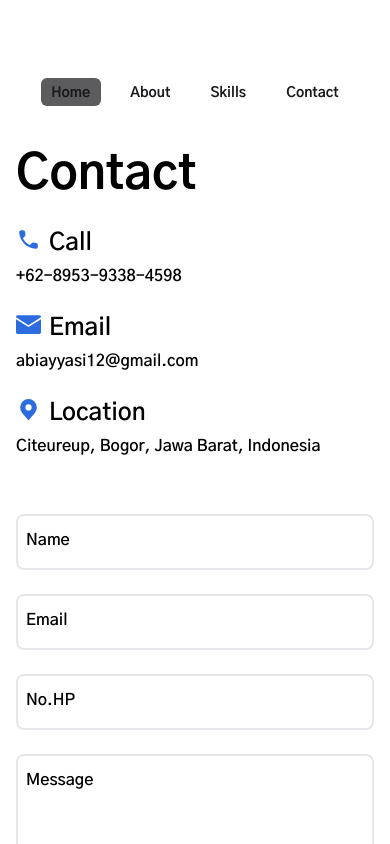
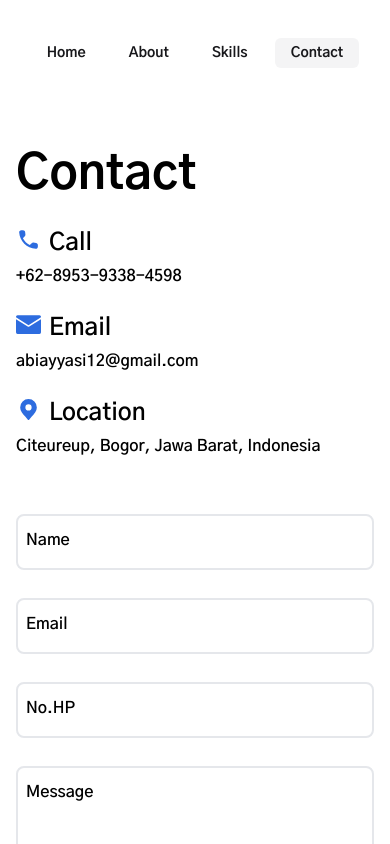
Before and after one commit to abirangers/next-portfolio, a Next.js app: page /contact in a window 390 px wide. Shown: the top 844 px of the page. Built offline with nearby package versions, Linux system fonts and the light colour scheme.

Commit message:
bug fixing

```diff
--- a/src/app/contact/ContactForm.tsx
+++ b/src/app/contact/ContactForm.tsx
@@ -34,7 +34,7 @@ const InputContact = ({
       type={type}
       className={clsx(
         "peer focus:outline-none focus:ring-1 focus:ring-blue-500 invalid:focus:ring-pink-500",
-        "border-2 w-full p-2 py-3 rounded-lg",
+        "border-2 w-full p-2 py-3 rounded-lg b-white",
         "text-lg font-normal",
         "transition-all duration-300 ease-in-out"
       )}
@@ -55,7 +55,9 @@ const InputContact = ({
       {title}
     </span>
     <h1
-      className={`hidden${error[name] ? "block" : ""} text-red-400 mt-1 ml-1`}
+      className={`-translate-y-6 opacity-0${
+        error[name] ? "block -translate-y-[1px] opacity-100" : ""
+      } text-red-400 transition-all duration-1000 mt-1 ml-1 -z-20`}
     >
       {name ? error[name] : undefined}
     </h1>
--- a/src/app/skills/page.tsx
+++ b/src/app/skills/page.tsx
@@ -47,7 +47,7 @@ const ListTechStack = ({ image, alt }: { image: string; alt: string }) => (
 
 const Skills = () => {
   return (
-    <section>
+    <section className="pb-[60px]">
       <h1 className="font-bold text-5xl mb-[28px]">Skills</h1>
       <div className="mt-[29px] grid gap-5 grid-cols-1 sm:grid-cols-2 md:grid-cols-3">
         {techStack.map((item, index) => (
--- a/src/components/sidebar.tsx
+++ b/src/components/sidebar.tsx
@@ -3,21 +3,21 @@ import clsx from "clsx";
 import Image from "next/image";
 import Link from "next/link";
 import { usePathname } from "next/navigation";
-import { MouseEvent, useState } from "react";
-import {
-  motion,
-  useMotionValue,
-  useMotionTemplate,
-  useSpring,
-} from "framer-motion";
+// import { MouseEvent, useState } from "react";
+// import {
+//   motion,
+//   useMotionValue,
+//   useMotionTemplate,
+//   useSpring,
+//   MotionValue,
+// } from "framer-motion";
 
 interface ItemProps {
   href?: string;
   text?: string;
-  onClick?: () => MouseEvent<HTMLAnchorElement>;
 }
 
-const Item = ({ href = "/", text = "Link", onClick }: ItemProps) => {
+const Item = ({ href = "/", text = "Link" }: ItemProps) => {
   const pathName = usePathname();
 
   return (
@@ -25,10 +25,9 @@ const Item = ({ href = "/", text = "Link", onClick }: ItemProps) => {
       <Link
         href={href}
         className={clsx(
-          "text-sm px-4 py-2 text-zinc-900 z-10 hover:bg-zinc-100 rounded-md font-bold transition-all duration-300 ease-in-out"
-          // pathName === href && "bg-zinc-100"
+          "text-sm px-4 py-2 text-zinc-900 z-10 hover:bg-zinc-100 rounded-md font-bold transition-all duration-300 ease-in-out",
+          pathName === href && "bg-zinc-100"
         )}
-        onClick={onClick}
       >
         {text}
       </Link>
@@ -37,36 +36,6 @@ const Item = ({ href = "/", text = "Link", onClick }: ItemProps) => {
 };
 
 const Sidebar = () => {
-  const [menuIdx, setMenuIdx] = useState<number>(0);
-
-  const menu = [
-    {
-      idx: 0,
-      width: "60px",
-      left: "-124px",
-    },
-    {
-      idx: 1,
-      width: "64px",
-      left: "-44px",
-    },
-    {
-      idx: 2,
-      width: "63px",
-      left: "33px",
-    },
-    {
-      idx: 3,
-      width: "70px",
-      left: "117px",
-    },
-  ];
-
-  const width = useSpring(menu[menuIdx].width);
-  const left = useSpring(menu[menuIdx].left);
-
-  const transform = useMotionTemplate`translateX(${left})`;
-
   return (
     <div className="lg:min-w-[231px] md:min-w-[190px] sm:min-w-[164px]">
       <Image
@@ -76,56 +45,30 @@ const Sidebar = () => {
         height={54}
         className="mx-4 mb-[22px] hidden sm:block"
       />
-      <div className="sm:flex flex-col gap-y-[11px] hidden">
+      <div className="flex sm:flex-col sm:gap-y-[11px] absolute top-10 left-0 right-0 mx-auto gap-x-[11px] justify-center flex-row sm:static">
+        {/* <motion.span
+          className={clsx(
+            "bg-zinc-900 absolute h-7 right-0 left-[5px] -top-px rounded-md opacity-70"
+          )}
+          style={{ width, transform }}
+        ></motion.span> */}
         <Item href={"/"} text="Home" />
         <Item href={"/about"} text="About" />
         <Item href={"/skills"} text="Skills" />
         <Item href={"/contact"} text="Contact" />
       </div>
 
-      {/* navbar mobile */}
+      {/* navbar mobile
       <div className="flex flex-row gap-x-2 absolute top-20 justify-center w-full sm:hidden">
         <motion.span
           className="bg-zinc-900 absolute h-7 -top-[2px] rounded-md opacity-70"
           style={{ width, transform }}
         ></motion.span>
-        <Item
-          href={"/"}
-          text="Home"
-          onClick={() => {
-            setMenuIdx(0);
-            width.set(menu[0].width);
-            left.set(menu[0].left);
-          }}
-        />
-        <Item
-          href={"/about"}
-          text="About"
-          onClick={() => {
-            setMenuIdx(1);
-            width.set(menu[1].width);
-            left.set(menu[1].left);
-          }}
-        />
-        <Item
-          href={"/skills"}
-          text="Skills"
-          onClick={() => {
-            setMenuIdx(2);
-            width.set(menu[2].width);
-            left.set(menu[2].left);
-          }}
-        />
-        <Item
-          href={"/contact"}
-          text="Contact"
-          onClick={() => {
-            setMenuIdx(3);
-            width.set(menu[3].width);
-            left.set(menu[3].left);
-          }}
-        />
-      </div>
+        <Item href={"/"} text="Home" />
+        <Item href={"/about"} text="About" />
+        <Item href={"/skills"} text="Skills" />
+        <Item href={"/contact"} text="Contact" />
+      </div> */}
     </div>
   );
 };
```
